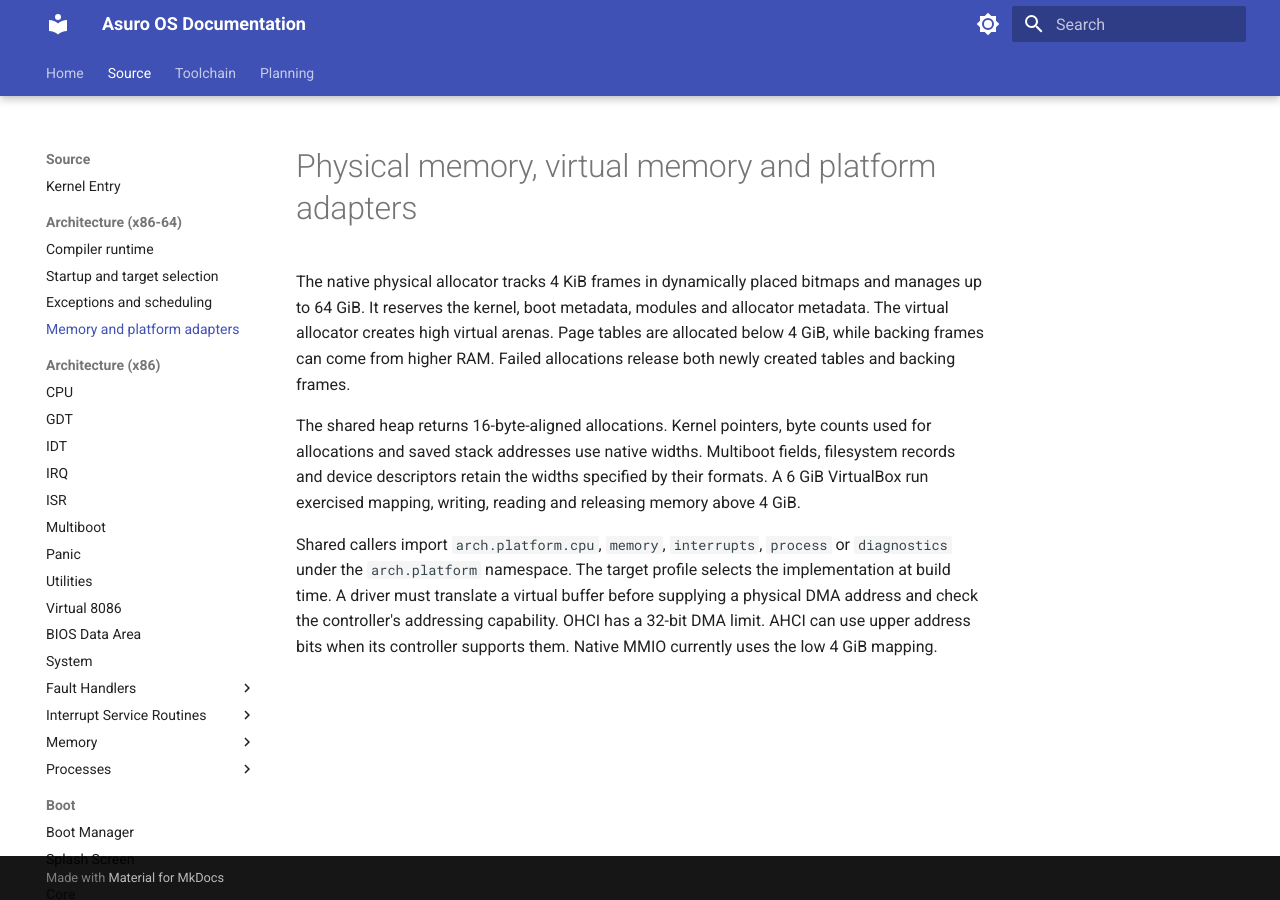
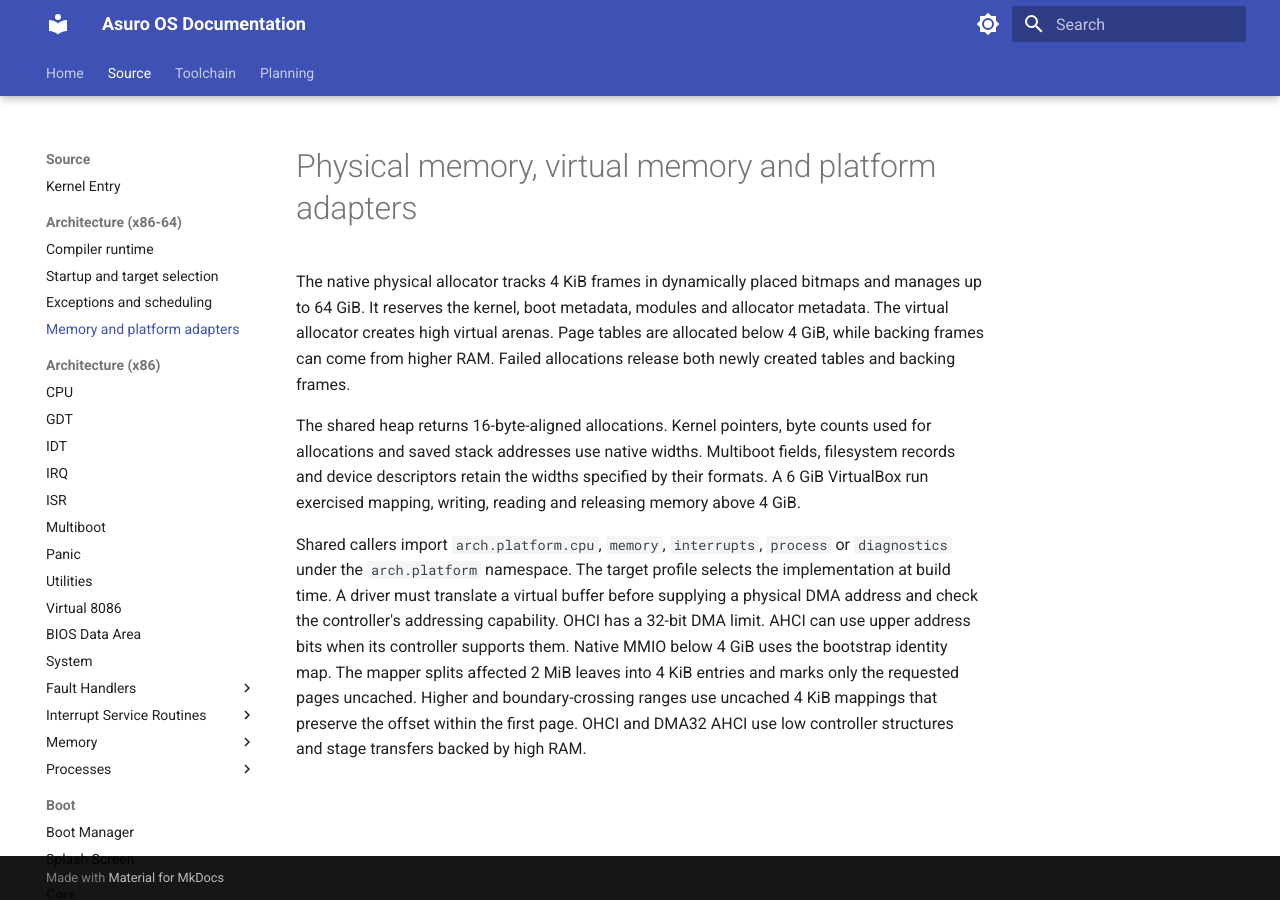
Before and after one commit to t3hn3rd/Asuro, an MkDocs documentation site: the page built from doc/src/arch/x86_64/memory.md, in a window 1280 px wide. Built offline with MkDocs 1.6.1 and Material for MkDocs 9.7.7, drawn with Linux system fonts in a browser that asks for light colours.

Commit message:
Keep low MMIO cache changes within the requested pages

```diff
--- a/doc/src/arch/x86_64/memory.md
+++ b/doc/src/arch/x86_64/memory.md
@@ -4,4 +4,4 @@ The native physical allocator tracks 4 KiB frames in dynamically placed bitmaps
 
 The shared heap returns 16-byte-aligned allocations. Kernel pointers, byte counts used for allocations and saved stack addresses use native widths. Multiboot fields, filesystem records and device descriptors retain the widths specified by their formats. A 6 GiB VirtualBox run exercised mapping, writing, reading and releasing memory above 4 GiB.
 
-Shared callers import `arch.platform.cpu`, `memory`, `interrupts`, `process` or `diagnostics` under the `arch.platform` namespace. The target profile selects the implementation at build time. A driver must translate a virtual buffer before supplying a physical DMA address and check the controller's addressing capability. OHCI has a 32-bit DMA limit. AHCI can use upper address bits when its controller supports them. Native MMIO currently uses the low 4 GiB mapping.
+Shared callers import `arch.platform.cpu`, `memory`, `interrupts`, `process` or `diagnostics` under the `arch.platform` namespace. The target profile selects the implementation at build time. A driver must translate a virtual buffer before supplying a physical DMA address and check the controller's addressing capability. OHCI has a 32-bit DMA limit. AHCI can use upper address bits when its controller supports them. Native MMIO below 4 GiB uses the bootstrap identity map. The mapper splits affected 2 MiB leaves into 4 KiB entries and marks only the requested pages uncached. Higher and boundary-crossing ranges use uncached 4 KiB mappings that preserve the offset within the first page. OHCI and DMA32 AHCI use low controller structures and stage transfers backed by high RAM.
```
Also changed, not shown: 1 other file.
